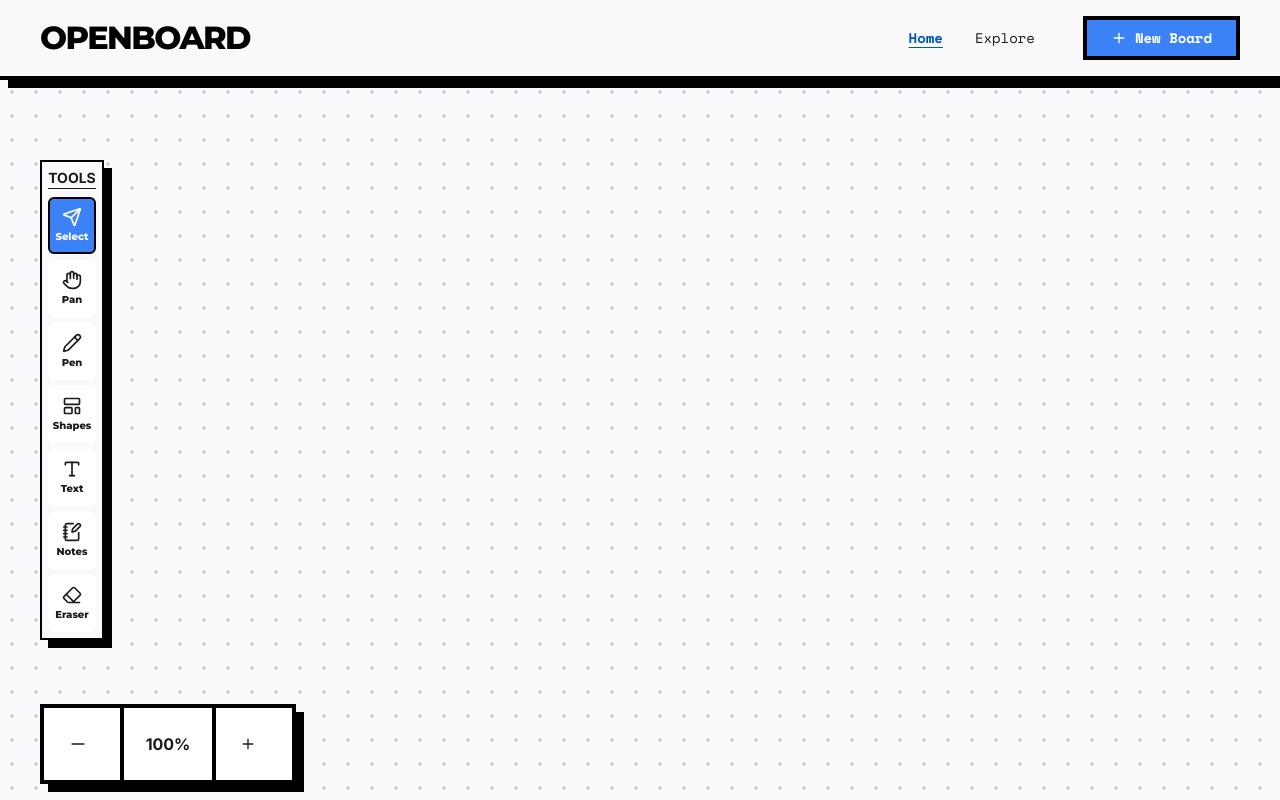
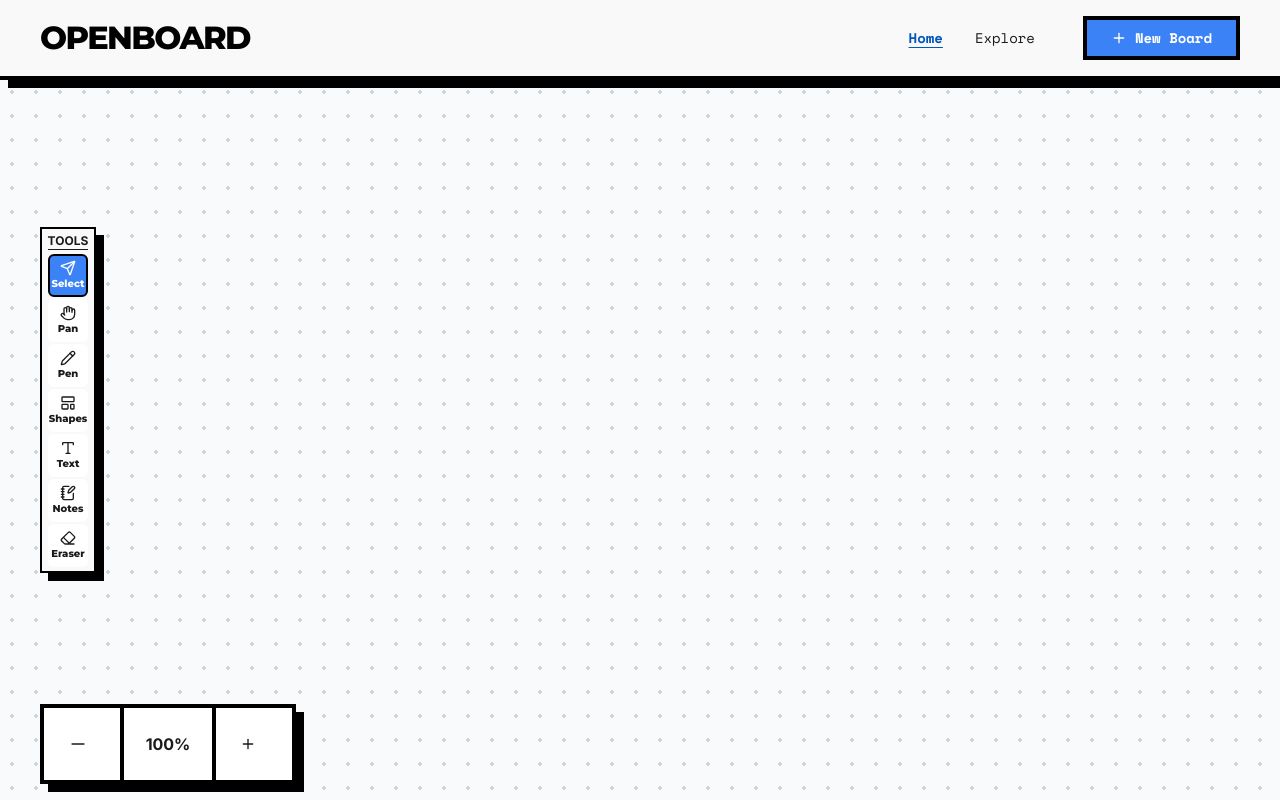
Before and after one commit to grup-belajar/open-board, a Next.js app: page /board/board-1 in a window 1280 px wide. Built offline with nearby package versions, Linux system fonts and the light colour scheme.

Commit message:
style(sidebar): reduce sidebar and tool buttons size to fit 7 tools cleanly

```diff
--- a/src/components/ui/Sidebar.tsx
+++ b/src/components/ui/Sidebar.tsx
@@ -18,16 +18,16 @@ export default function Sidebar() {
     }
 
     return (
-        <div className="fixed left-2 top-1/2 z-50 flex w-16 -translate-y-1/2 flex-col items-center border-2 border-primary bg-surface p-1.5 shadow-hard md:left-10">
-            <span className="text-sm font-bold">TOOLS</span>
-            <hr className="h-px w-12 bg-primary" />
-            <ul className="flex flex-col items-center justify-center space-y-1.5 cursor-pointer pt-2">
+        <div className="fixed left-2 top-1/2 z-50 flex w-14 -translate-y-1/2 flex-col items-center border-2 border-primary bg-surface p-1 shadow-hard md:left-10">
+            <span className="text-xs font-bold">TOOLS</span>
+            <hr className="h-px w-10 bg-primary" />
+            <ul className="flex flex-col items-center justify-center space-y-0.5 cursor-pointer pt-1">
                 {configSidebarTools.map((item) => (
                     <li key={item.id}>
                         <button
                             type="button"
                             title={item.text}
-                            className={`px-1.5 py-2 flex flex-col items-center rounded-md space-y-0.5 md:w-12 transition-colors ${(item.subTools ? ['rectangle', 'ellipse', 'line'].includes(activeTool) : activeTool === item.tool) ? "bg-accent-blue text-white w-12 border-2 px-2 border-primary" : "bg-white border-2 border-transparent"}`}
+                            className={`flex w-10 flex-col items-center rounded-md border-2 px-1 py-1 transition-colors ${(item.subTools ? ['rectangle', 'ellipse', 'line'].includes(activeTool) : activeTool === item.tool) ? "border-primary bg-accent-blue text-white" : "border-transparent bg-white"}`}
                             onClick={() => {
                                 if (item.subTools) {
                                     setShowShapes(prev => !prev);
@@ -37,7 +37,7 @@ export default function Sidebar() {
                                 }
                             }}
                         >
-                            <item.icon className="size-5" />
+                            <item.icon className="size-4" />
                             <span className="font-display text-[10px]">{item.text}</span>
                         </button>
                     </li>
```
